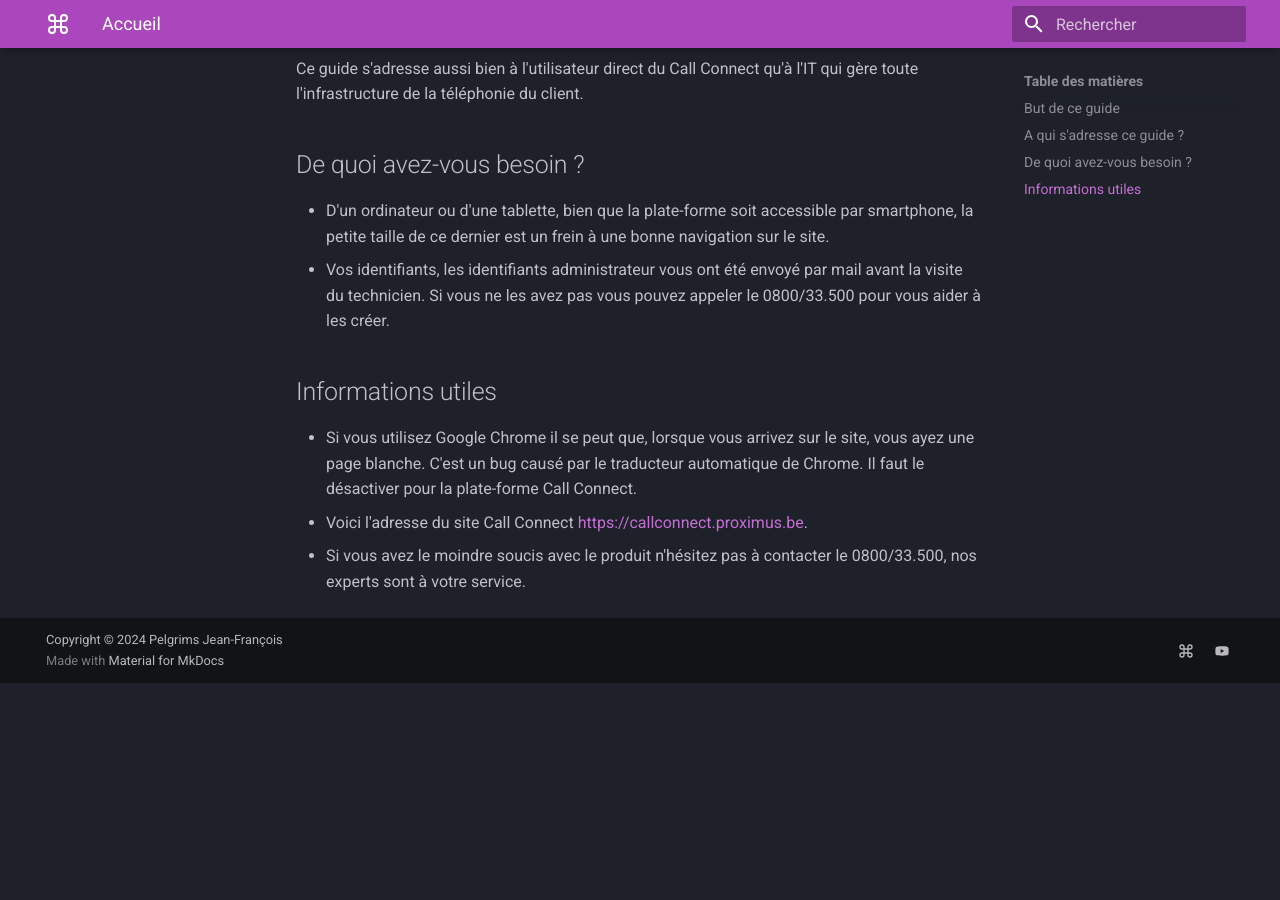
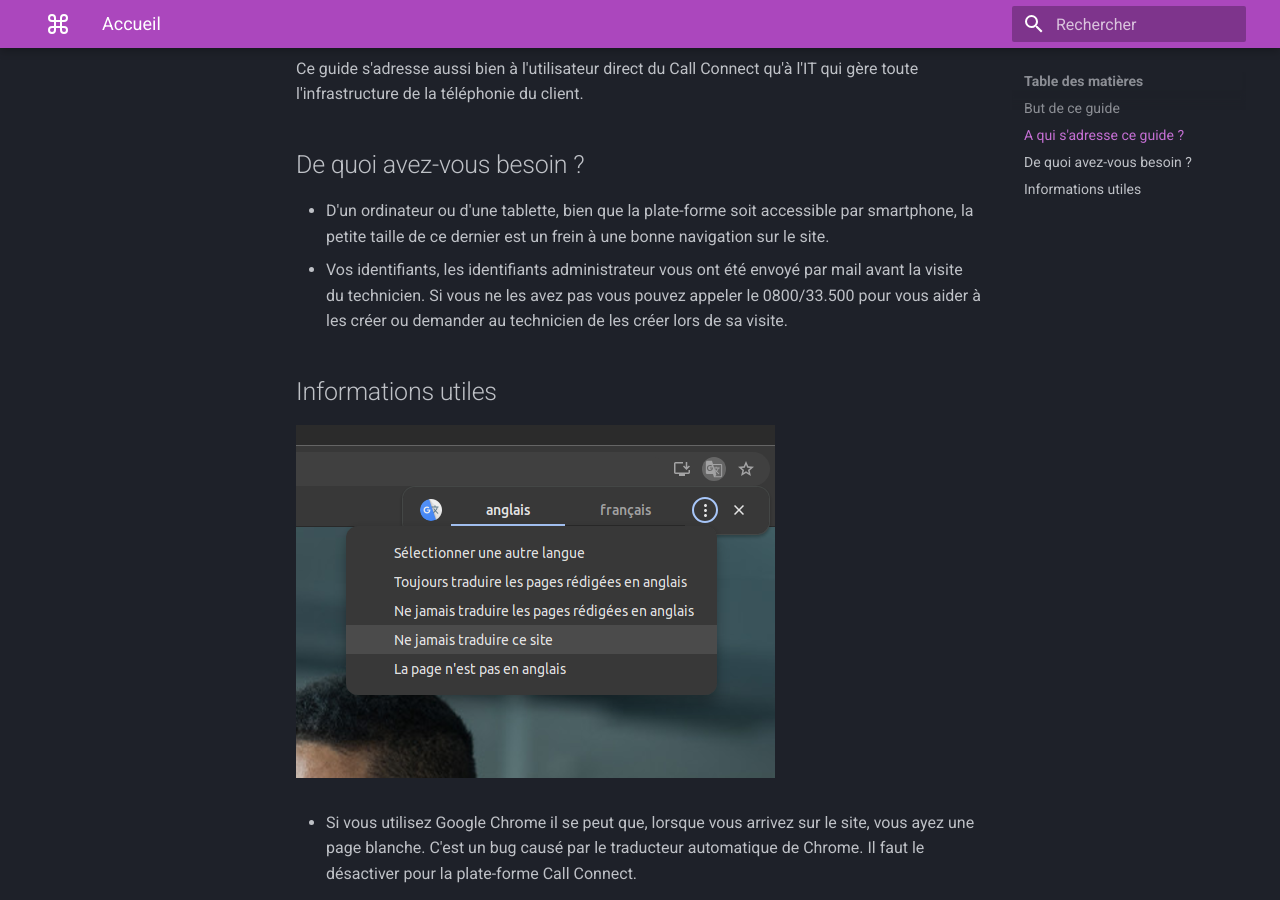
Before and after one commit to jeffpelgrims/callconnect-for-user, an MkDocs documentation site: the page built from docs/index.md, in a window 1280 px wide and 900 px high, scrolled down 549 px. Built offline with MkDocs 1.6.1 and Material for MkDocs 9.7.7, drawn with Linux system fonts in a browser that asks for light colours; before the commit the page ends 1232 px from its top, so only the background shows below that.

Commit message:
ajout image gg translate

```diff
--- a/docs/index.md
+++ b/docs/index.md
@@ -16,10 +16,14 @@
 ## De quoi avez-vous besoin ?
 
 * D'un ordinateur ou d'une tablette, bien que la plate-forme soit accessible par smartphone, la petite taille de ce dernier est un frein à une bonne navigation sur le site.
-* Vos identifiants, les identifiants administrateur vous ont été envoyé par mail avant la visite du technicien. Si vous ne les avez pas vous pouvez appeler le 0800/33.500 pour vous aider à les créer.
+* Vos identifiants, les identifiants administrateur vous ont été envoyé par mail avant la visite du technicien. Si vous ne les avez pas vous pouvez appeler le 0800/33.500 pour vous aider à les créer ou demander au technicien de les créer lors de sa visite.
 
 ## Informations utiles
 
+![Image de l'onglet Google translate](images/cc_googletranslate.png){ aligne=left }
+
 * Si vous utilisez Google Chrome il se peut que, lorsque vous arrivez sur le site, vous ayez une page blanche. C'est un bug causé par le traducteur automatique de Chrome. Il faut le désactiver pour la plate-forme Call Connect.
+
 * Voici l'adresse du site Call Connect [https://callconnect.proximus.be](https://callconnect.proximus.be).
+
 * Si vous avez le moindre soucis avec le produit n'hésitez pas à contacter le 0800/33.500, nos experts sont à votre service.
```
Also changed, not shown: docs/images/cc_googletranslate.png (added).
